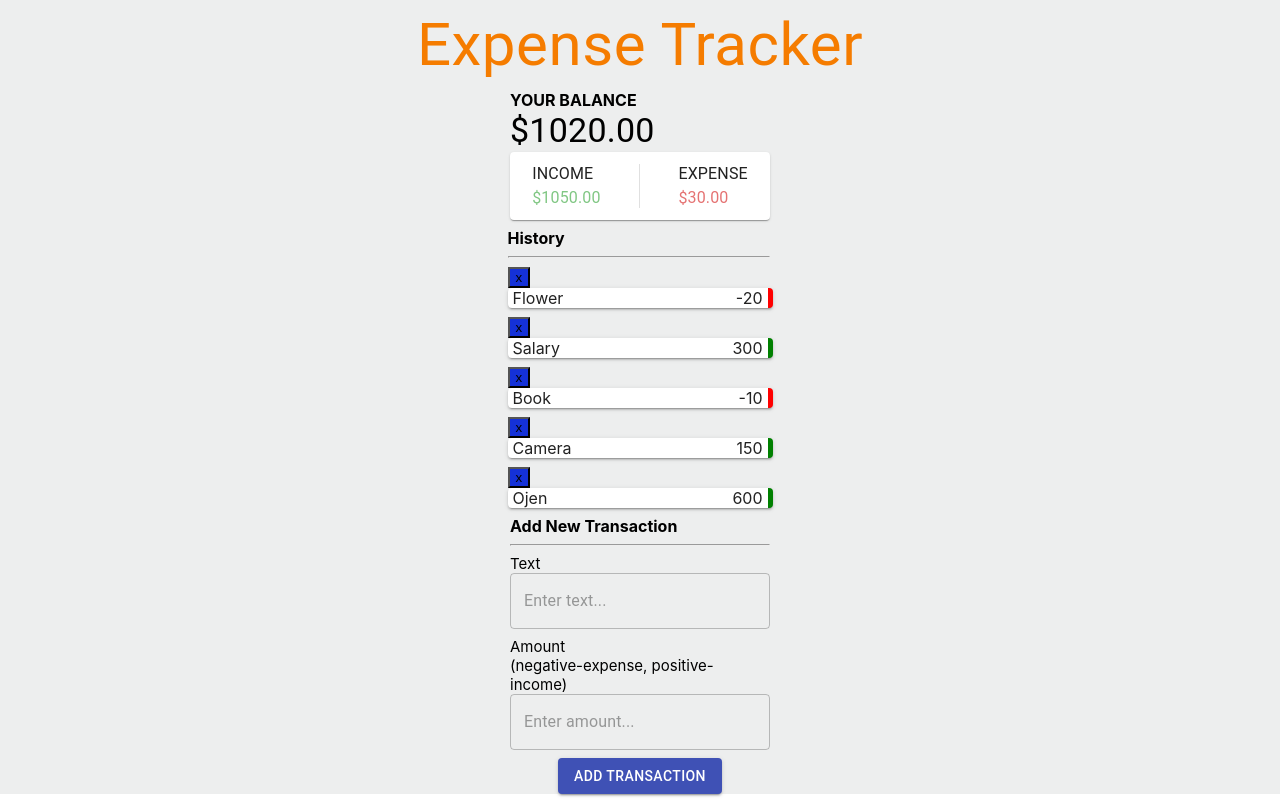
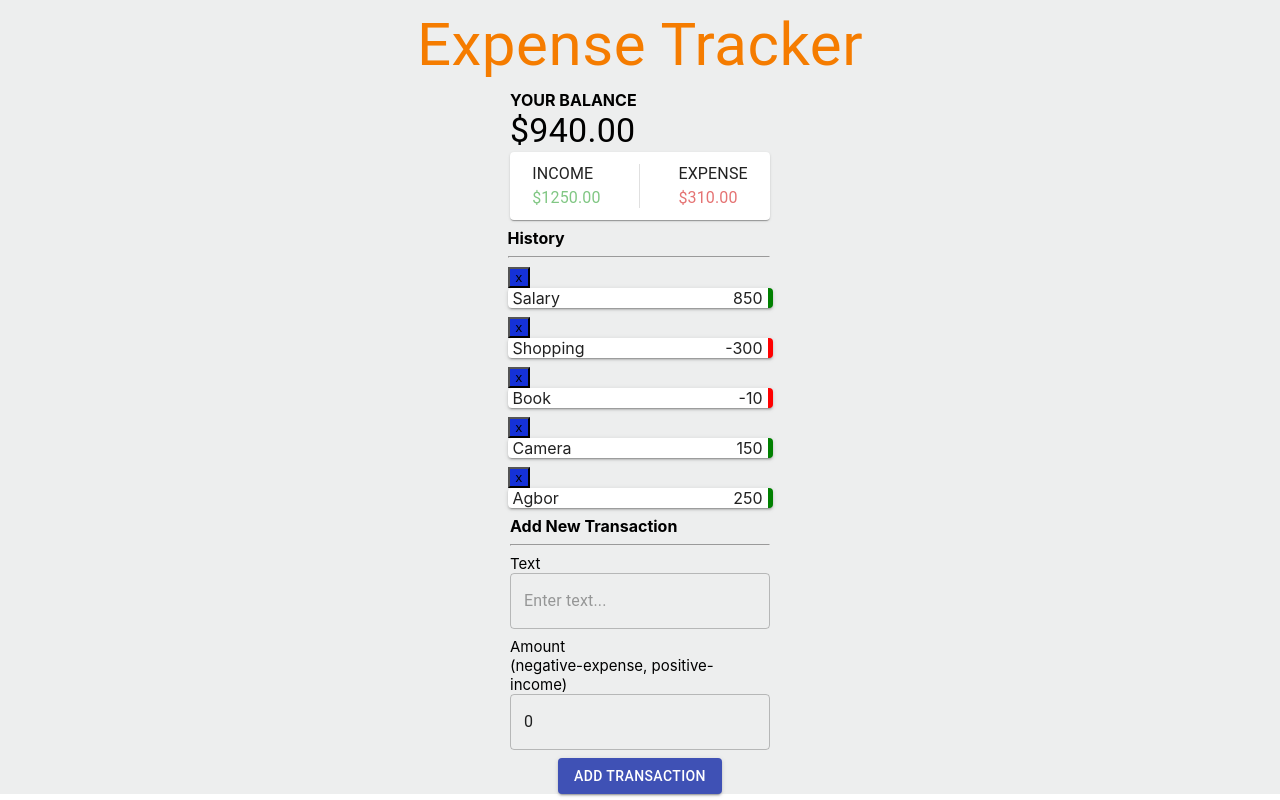
Before and after one commit to agborojenjr/ExpenseTracker, a React (Create React App) app: page / in a window 1280 px wide. Built offline with nearby package versions, Linux system fonts and the light colour scheme.

Commit message:
Added Delete Transaction

```diff
--- a/src/Components/AddTransaction.js
+++ b/src/Components/AddTransaction.js
@@ -1,4 +1,4 @@
-import React from 'react';
+import React, { useState } from 'react';
 import { makeStyles } from '@material-ui/core/styles';
 import TextField from '@material-ui/core/TextField';
 import Button from '@material-ui/core/Button';
@@ -11,6 +11,10 @@ const useStyles = makeStyles(() => ({
 }));
 
 export const AddTransaction = () => {
+  const [text, setText] = useState('');
+  const [amount, setAmount] = useState(0);
+
+
   const classes =useStyles();
 
     return (
@@ -34,6 +38,8 @@ export const AddTransaction = () => {
             InputLabelProps={{
               shrink: true,
             }}
+            value={text}
+            onChange={(event) => setText(event.target.value)}
             variant="outlined"
           />
         </div>
@@ -52,6 +58,8 @@ export const AddTransaction = () => {
             InputLabelProps={{
               shrink: true,
             }}
+            value={amount}
+            onChange={(event) => setAmount(event.target.value)}
             variant="outlined"
           />
         </div>
--- a/src/Components/Transactions.js
+++ b/src/Components/Transactions.js
@@ -26,10 +26,12 @@ export const Transactions = () => {
 
     const { transactions } = useContext(GlobalContext);
 
+    const { deleteTransaction } = useContext(GlobalContext);
+
     const payment = transactions.map((transaction, i) => {
       return (
         <div>
-          <button className='deleteTrans'>x</button>
+          <button className='deleteTrans' onClick={() => deleteTransaction(transaction.id)}>x</button>
           <Paper
           elevation={2}
           border={1}
--- a/src/Context/AppReducer.js
+++ b/src/Context/AppReducer.js
@@ -1,6 +1,11 @@
-// export default (state, action) => {
-//     switch(action.type) {
-//         default:
-//             return state;
-//     }
-// }
+export default (state, action) => {
+    switch(action.type) {
+        case 'DELETE_TRANSACTION':
+        return {
+            ...state,
+            transactions: state.transactions.filter(transaction => transaction.id !== action.payload)
+        }
+        default:
+            return state;
+    }
+}
--- a/src/Context/GlobalState.js
+++ b/src/Context/GlobalState.js
@@ -5,11 +5,11 @@ import AppReducer from './AppReducer';
 
 const initialState = {
     transactions: [
-      {id: 1, text:'Flower', amount:-20},
-      {id: 2, text:'Salary', amount:300},
+      {id: 1, text:'Salary', amount:850},
+      {id: 2, text:'Shopping', amount:-300},
       {id: 3, text:'Book', amount:-10},
       {id: 4, text:'Camera', amount:150},
-      {id: 5, text:'Ojen', amount:600},
+      {id: 5, text:'Agbor', amount:250},
     ]
   }
 
@@ -22,8 +22,16 @@ const initialState = {
 export const GlobalProvider = ({ children }) => {
     const [state, dispatch] = useReducer(AppReducer, initialState);
 
+    function deleteTransaction(id) {
+          dispatch({
+            type: 'DELETE_TRANSACTION',
+            payload: id
+          });
+    }
+
     return (<GlobalContext.Provider value={{
-        transactions: state.transactions
+        transactions: state.transactions,
+        deleteTransaction
     }}>
         {children}
     </GlobalContext.Provider>);
```
Also changed, not shown: 1 other file (tests, documents, lock files or other folders).
